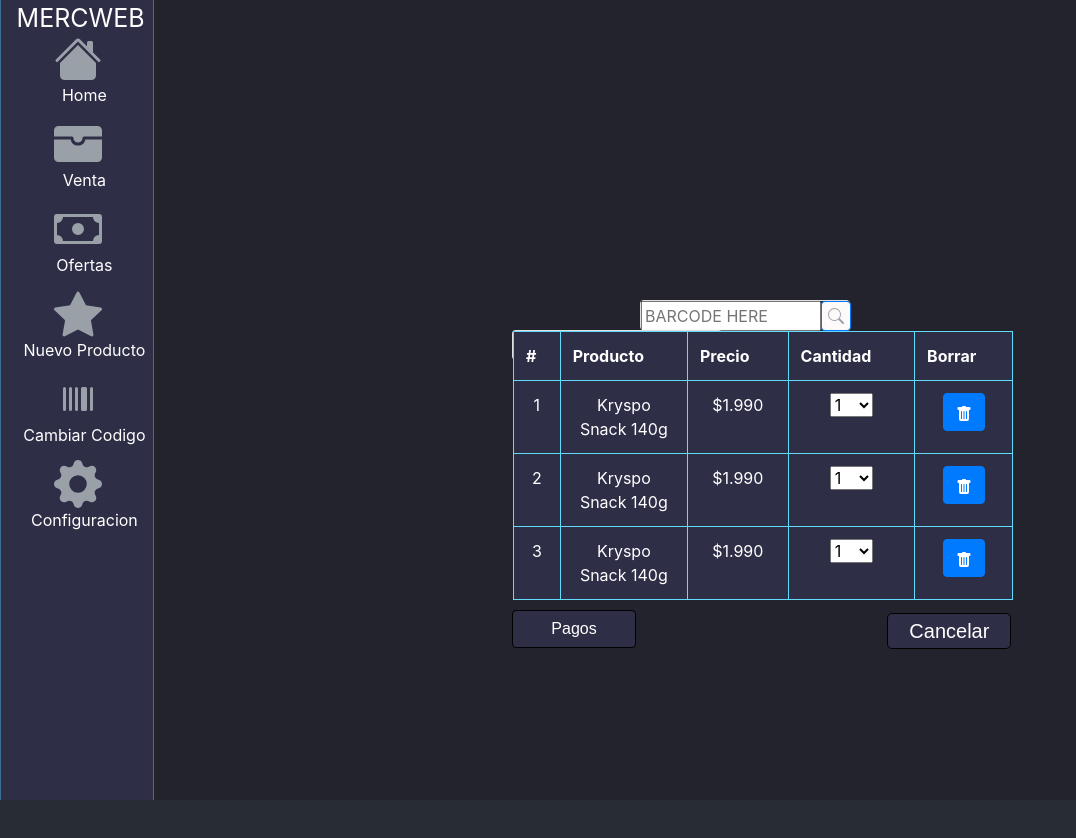
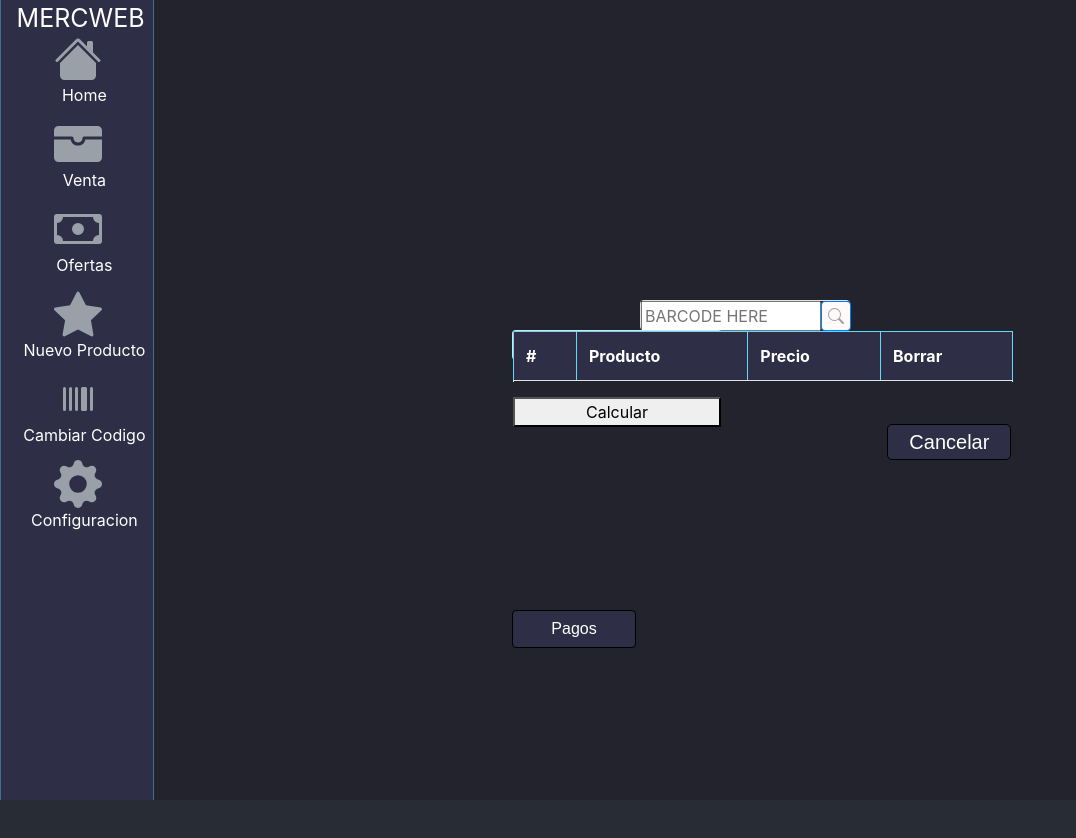
Before and after one commit to Kryogenc9/MW, a React (Create React App) app: page /Ventas in a window 1280 px wide. Shown: the top 838 px of the page, without its empty margins (0-1076 px from the left). Built offline with nearby package versions, Linux system fonts and the light colour scheme.

Commit message:
nuevo producto bkend

```diff
--- a/src/Components/TablaVentas.jsx
+++ b/src/Components/TablaVentas.jsx
@@ -5,47 +5,72 @@ import TrashFill from "../Icon/TrashFill";
 import css from "../CSS/TablaVentasCss.module.css"
 import Cantidad from "./Cantidad";
 
-export default function () {
 
-    return(
 
-            <Table striped bordered hover bsPrefix={`${css.Table} table`}>
+
+
+export default class TablaVentas extends React.Component {
+
+    state = {
+        nuevo: {
+            Code: '',
+            Product: '',
+            Price: '',
+
+        },
+        errors: {
+            Code: false,
+            Product: false,
+            Price: false
+        }
+    }
+
+    tabla() {
+
+
+
+    }
+
+
+
+
+    render() {
+
+
+        return (
+            <>
+                <Table striped bordered hover bsPrefix={`${css.Table} table`} id="tabla1">
 
                     <thead>
                     <tr>
                         <th className={css.th}>#</th>
                         <th className={css.th}>Producto</th>
                         <th className={css.th}>Precio</th>
-                            <th className={css.th}>Cantidad</th>
                         <th className={css.th}>Borrar</th>
 
                     </tr>
                     </thead>
                     <tbody>
                     <tr>
-                            <td className={css.td}>1</td>
-                            <td className={css.td}>Kryspo Snack 140g</td>
-                            <td className={css.td}>$1.990</td>
-                            <td className={css.td}><Cantidad id="test"/></td>
-                            <td className={css.td}><Button><TrashFill/></Button></td>
+
                     </tr>
                     <tr>
-                            <td className={css.td}>2</td>
-                            <td className={css.td}>Kryspo Snack 140g</td>
-                            <td className={css.td}>$1.990</td>
-                            <td className={css.td}><Cantidad id="test1"/></td>
-                            <td className={css.td}><Button><TrashFill/></Button></td>
+
                     </tr>
                     <tr>
-                            <td className={css.td}>3</td>
-                            <td className={css.td}>Kryspo Snack 140g</td>
-                            <td className={css.td}>$1.990</td>
-                            <td className={css.td}><Cantidad id="test2"/></td>
-                            <td className={css.td}><Button><TrashFill/></Button></td>
+
                     </tr>
                     </tbody>
+                    <tfoot>
+                    <tr>
+
+                    </tr>
+                    </tfoot>
+
                 </Table>
-
+                <button onClick={this.tabla}> Calcular</button>
+            </>
         );
 
     }
+}
--- a/src/Pages/NewProduct.jsx
+++ b/src/Pages/NewProduct.jsx
@@ -2,6 +2,7 @@ import React from "react";
 import InputLine from "../Components/InputLine";
 import Nuevo from "../CSS/NewProduct.module.css"
 import NavBar from "../Components/NavBar";
+import {save} from "../api/index"
 
 export default class NewProduct extends React.Component {
     state = {
@@ -20,7 +21,7 @@ export default class NewProduct extends React.Component {
     doSave = (event) => {
         event.preventDefault();
 
-
+        save(this.state.NewData);
     }
 
 
@@ -34,7 +35,7 @@ export default class NewProduct extends React.Component {
     }
 
     render() {
-        const {Codigo, Producto, Precio} = this.state.NewData;
+        const {Code, Product, Price} = this.state.NewData;
         const {errors} = this.state;
         return (
             <div className={Nuevo.div}>
@@ -45,39 +46,39 @@ export default class NewProduct extends React.Component {
                         Ingrese los campos solicitados
                     </label>
                     <InputLine
-                        name="codigo"
+                        name="Code"
                         label="codigo"
                         type="number"
                         onChange={this.onChange}
                         error={errors.Code}
-                        value={Codigo}
+                        value={Code.Code}
                         className={Nuevo.input1}
                         className1={Nuevo.labelcodigo}
 
                     />
                     <InputLine
-                        name="producto"
+                        name="Product"
                         label="Producto"
                         type="text"
                         onChange={this.onChange}
                         error={errors.Product}
-                        value={Producto}
+                        value={Product.Product}
                         className={Nuevo.input2}
                         className1={Nuevo.labelproducto}
 
                     />
                     <InputLine
-                        name="precio"
+                        name="Price"
                         label="Precio"
                         type="number"
                         onChange={this.onChange}
-                        error={errors.Code}
-                        value={Precio}
+                        error={errors.Price}
+                        value={Price.Price}
                         className={Nuevo.input3}
                         className1={Nuevo.labelprecio}
 
                     />
-                    <button className={Nuevo.aceptar}>Aceptar</button>
+                    <button className={Nuevo.aceptar} onClick={this.doSave}>Aceptar</button>
                     <button className={Nuevo.cancelar}>Cancelar</button>
                 </form>
             </div>
--- a/src/Pages/Ventas.jsx
+++ b/src/Pages/Ventas.jsx
@@ -11,6 +11,7 @@ import Modal from "../Mod/Modal";
 //<Search size="1em" fill="#9AA0A8" name={vta.SearchIcon}/>
 //<Link to="/Pagos" className={vta.Botona}>Pagar</Link>
 export default function Ventas() {
+
     return(
         <div className={vta.div}>
             <NavBar/>
--- /dev/null
+++ b/src/api/index.js
@@ -0,0 +1,15 @@
+
+export function save(product) {
+    fetch('http://localhost:5000/NewProduct', {
+        method: 'POST',
+        body: JSON.stringify({
+            id_producto: product.Code,
+            nombre_producto: product.Product,
+            precio: product.Price
+        }),
+        headers: {
+            'Content-Type': 'application/json'
+        }
+    });
+    alert("El producto se ha añadido satisfactoriamente");
+}
```
Lines whose indentation alone changed are shown as unchanged.
